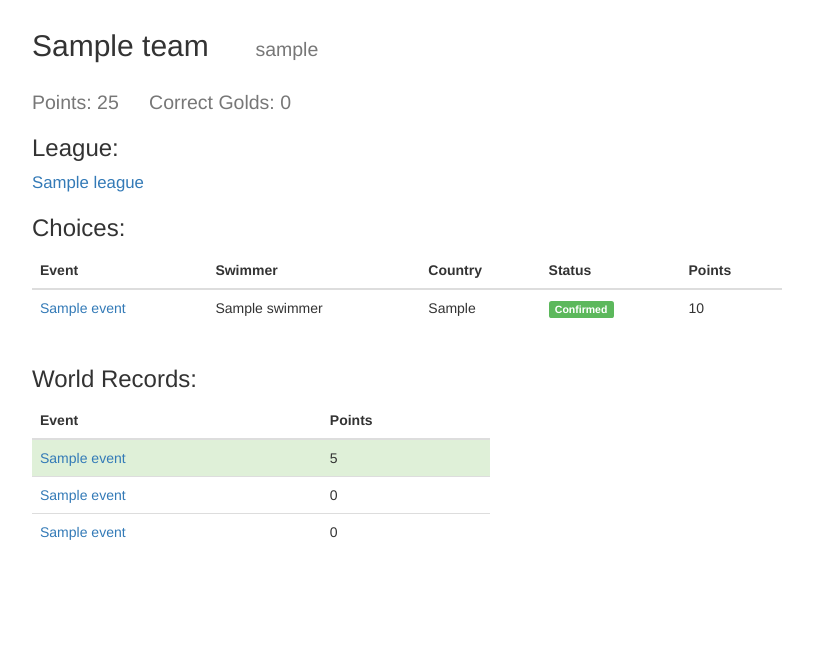
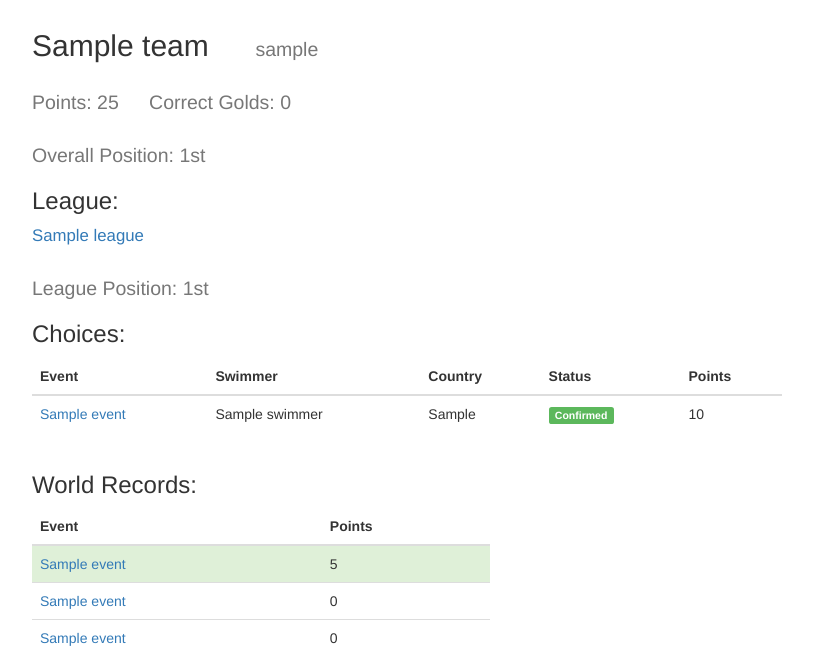
Before and after one commit to gtspence/fantasyswim, a Django app: a page that uses rio/templates/rio/team.html in a window 1280 px wide. Shown: the part 51-706 px from the top of the page, without its empty margins (38-851 px from the left). Run offline with Django 3.2, Linux system fonts and the light colour scheme; a user stored in the database is signed in; tables that the repository leaves empty hold one stand-in row (values such as "Sample post"); parts of the project's set-up code (start-up, migrations or seed data) failed here and were passed over; some libraries are stand-ins or nearby versions.

Commit message:
Add function to get team's position in a league

```diff
--- a/rio/templates/rio/team.html
+++ b/rio/templates/rio/team.html
@@ -14,11 +14,23 @@
 
 {% if not entries_open %}
 	<h2><small>Points: {{ team.points }} &emsp; Correct Golds: {{ team.correct_golds }}</small></h2>
+	<h2><small>Overall Position:
+	{% if overall_joint %}
+		Joint
+	{% endif %}
+	{{ overall_position }}</small></h2>
 {% endif %}
 
 {% if team.league %}
 	<h3>League:</h3>
 	<p><a href="{% url 'league' team.league.id %}"><big>{{ team.league.name }}</big></a></p>
+	{% if not entries_open %}
+		<h2><small>League Position:
+		{% if league_joint %}
+			Joint
+		{% endif %}
+		{{ league_position }}</small></h2>
+	{% endif %}
 {% elif entries_open and user == team.user %}
 	<p><a href="{% url 'team_edit' team.id %}"><big>Join a League!</big></a></p>
 {% endif %}
--- a/rio/views.py
+++ b/rio/views.py
@@ -32,7 +32,26 @@ def rank_teams(teams):
 			prev_score = team.std_points()
 	return zip(places, sorted_teams)
 
-# rank_teams(Team.objects.order_by('name'))
+def league_position(team, league=False):
+	team_std_pts = team.std_points()
+	if league:
+		league_teams = Team.objects.filter(league=team.league)
+	else:
+		league_teams = Team.objects.all()
+	position = sum([team.std_points() > team_std_pts for team in league_teams]) + 1
+	joint = sum([team.std_points() == team_std_pts for team in league_teams]) > 1
+	return {'position': position, 'joint': joint}
+
+SUFFIXES = {1: 'st', 2: 'nd', 3: 'rd'}
+def ordinal(num):
+    # I'm checking for 10-20 because those are the digits that
+    # don't follow the normal counting scheme.
+    if 10 <= num % 100 <= 20:
+        suffix = 'th'
+    else:
+        # the second parameter is a default.
+        suffix = SUFFIXES.get(num % 10, 'th')
+    return "{:,}".format(num) + suffix
 
 @login_required
 def rules(request):
@@ -105,7 +124,7 @@ def user(request, pk):
 				'progress': progress,
 				'number_teams': number_teams,
 				'start_date': start_date,
-				'team_list': sorted(Team.objects.order_by('name'), key=lambda a: a.std_points(), reverse=True),
+				'team_list': sorted(Team.objects.order_by('name').select_related('league'), key=lambda a: a.std_points(), reverse=True),
 				})
 
 @method_decorator(login_required, name='dispatch')
@@ -160,6 +179,16 @@ class TeamView(generic.DetailView):
 		context['team_choices'] = Choice.objects.filter(team=context['team']).order_by('event_id')
 		context['entries_open'] = settings.ENTRIES_OPEN
 		context['title'] = context['team'].name
+
+		overall_position = league_position(context['team'])
+		context['overall_position'] = ordinal(overall_position['position'])
+		context['overall_joint'] = overall_position['joint']
+
+		if context['team'].league:
+			minileague_position = league_position(context['team'], True)
+			context['league_position'] = ordinal(minileague_position['position'])
+			context['league_joint'] = minileague_position['joint']
+
 		return context
 
 
@@ -170,9 +199,9 @@ class EventView(generic.DetailView):
 
 	def get_context_data(self, *args, **kwargs):
 		context = super(EventView, self).get_context_data(*args, **kwargs)
-		context['gold'] = Participant.objects.filter(event=context['event'], points=5)
-		context['silver'] = Participant.objects.filter(event=context['event'], points=2)
-		context['bronze'] = Participant.objects.filter(event=context['event'], points=1)
+		context['gold'] = context['event'].participant_set.filter(points=5)
+		context['silver'] = context['event'].participant_set.filter(points=2)
+		context['bronze'] = context['event'].participant_set.filter(points=1)
 		context['entries_open'] = settings.ENTRIES_OPEN
 		context['title'] = context['event'].name
 		context['participant_list'] = sorted(context['event'].participant_set.all(), key=lambda a: a.choice_count(), reverse=True)
```
